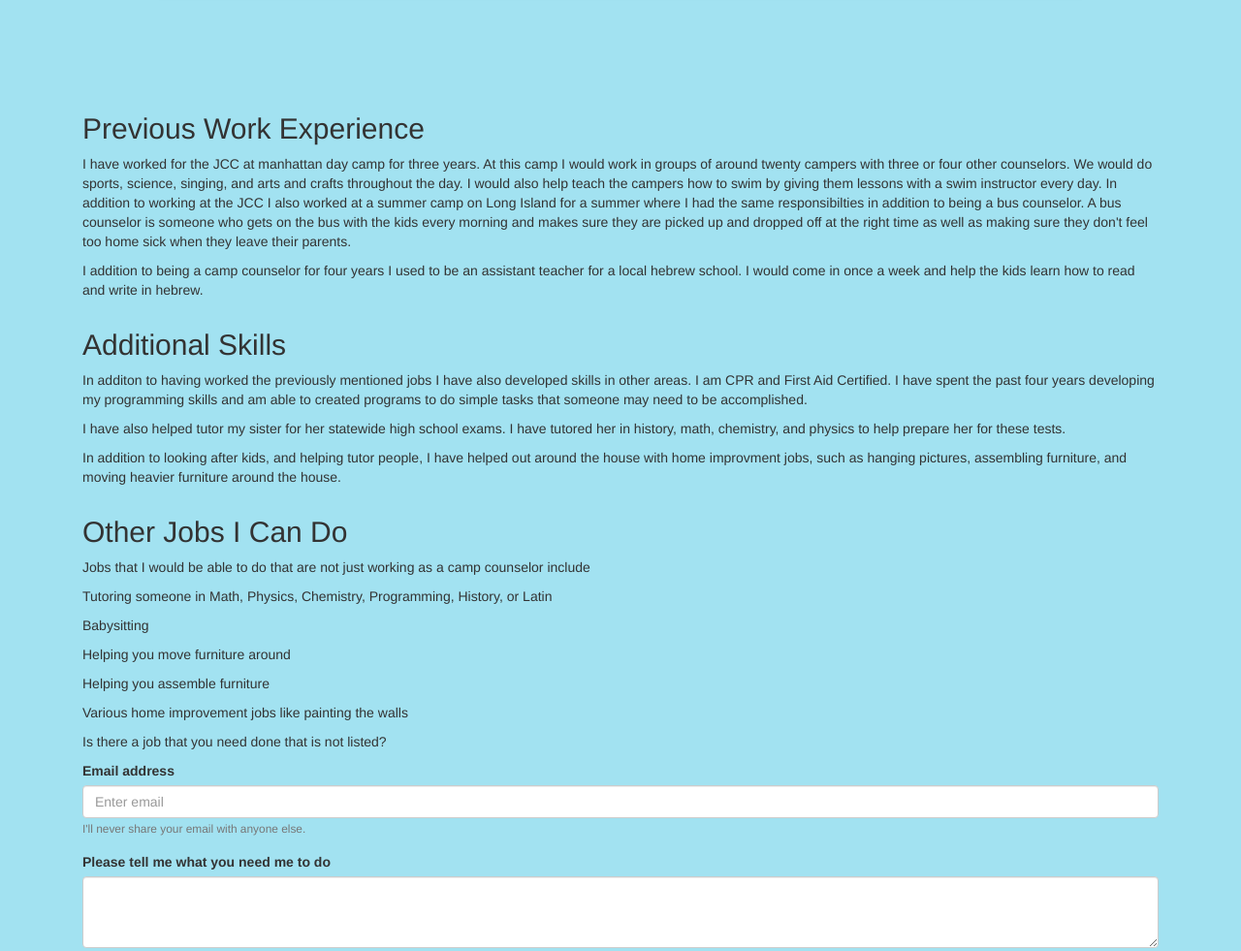
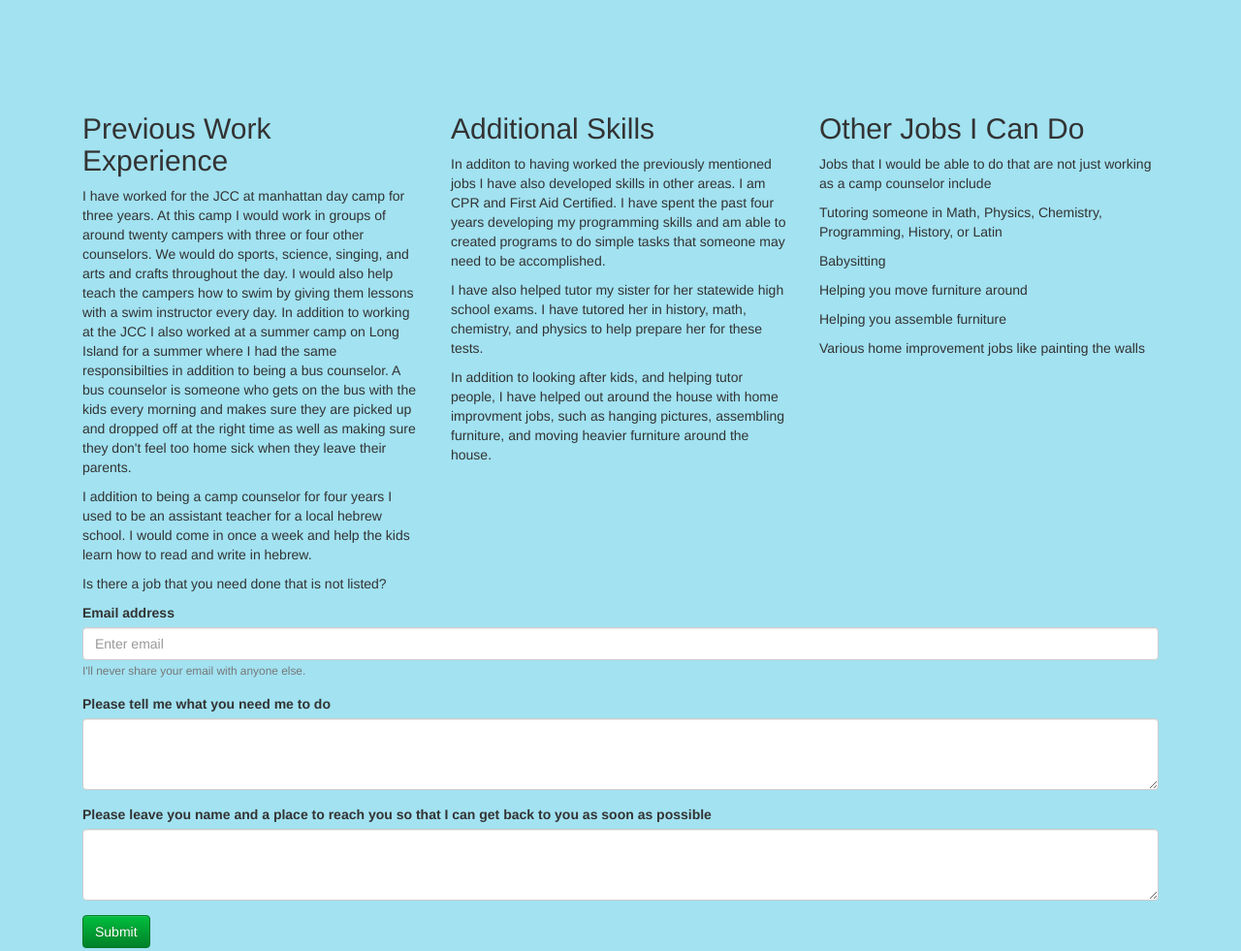
Before and after one commit to greenbergz/professional, a plain HTML site: page index.html in a window 1280 px wide. Shown: the part 1034-2015 px from the top of the page at 97% size. Drawn offline with nearby package versions, Linux system fonts and the light colour scheme.

Commit message:
changes in layout

```diff
--- a/index.html
+++ b/index.html
@@ -51,7 +51,7 @@
 
 
 
-            <div  class =  " col-xs-12 col-s-4 col-md-4 col-lg-12">
+            <div  class =  " col-xs-12 col-s-4 col-md-4 col-lg-4">
                 <h2> Previous Work Experience</h2>
                 <p> I have worked for the JCC at manhattan day camp for three years. At this camp I would work in groups of around twenty campers with three or four other counselors. We would do sports, science, singing, and arts and crafts throughout the day. I would also help teach the campers how to swim by giving them lessons with a swim instructor every day. In addition to working at the JCC I also worked at a summer camp on Long Island for a summer where I had the same responsibilties in addition to being a bus counselor. A bus counselor is someone who gets on the bus with the kids every morning and makes sure they are picked up and dropped off at the right time as well as making sure they don't feel too home sick when they leave their parents.</p>
                 <p> I addition to being a camp counselor for four years I used to be an assistant teacher for a local hebrew school. I would come in once a week and help the kids learn how to read and write in hebrew.</p>
@@ -59,7 +59,7 @@
             </div>
 
 
-            <div  class =  " col-xs-12 col-s-4 col-md-4 col-lg-12">
+            <div  class =  " col-xs-12 col-s-4 col-md-4 col-lg-4">
                 <h2> Additional Skills</h2>
                 <p> In additon to having worked the previously mentioned jobs I have also developed skills in other areas. I am CPR and First Aid Certified. I have spent the past four years developing my programming skills and am able to created programs to do simple tasks that someone may need to be accomplished.</p>
                 <p> I have also helped tutor my sister for her statewide high school exams. I have tutored her in history, math, chemistry, and physics to help prepare her for these tests.</p>
@@ -68,7 +68,7 @@
 
             </div>
 
-            <div  class =   "col-xs-12 col-s-4 col-md-4 col-lg-12">
+            <div  class =   "col-xs-12 col-s-4 col-md-4 col-lg-4">
                 <h2> Other Jobs I Can Do</h2>
                 <p> Jobs that I would be able to do that are not just working as a camp counselor include</p>
                 <p> Tutoring someone in Math, Physics, Chemistry, Programming, History, or Latin</p>
```
